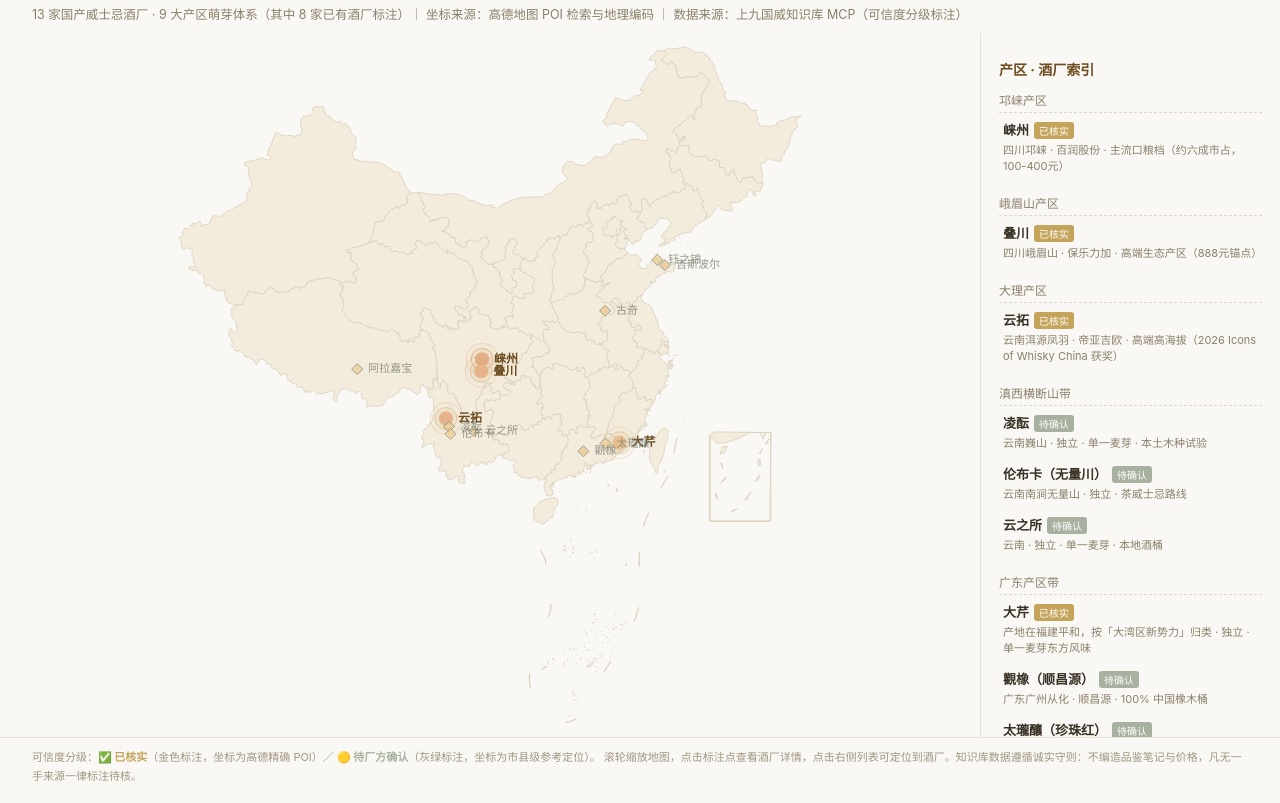
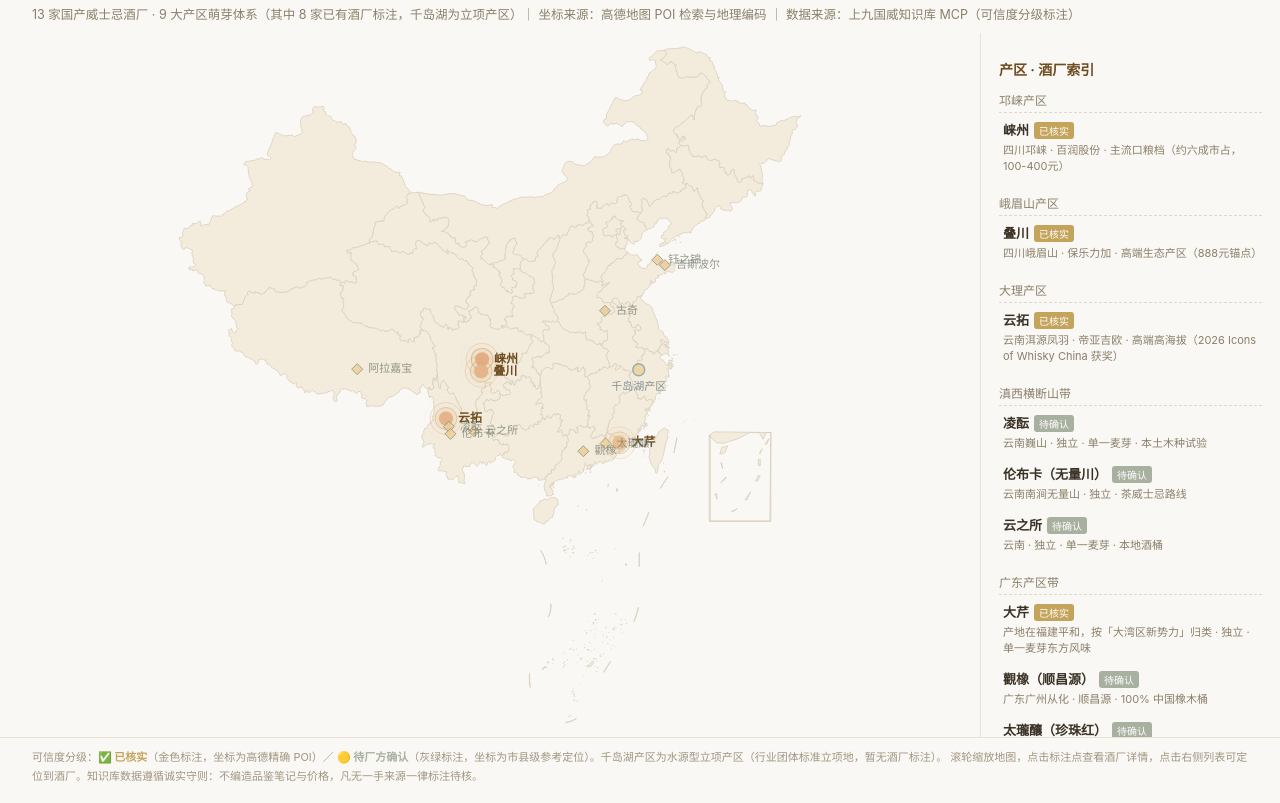
Before and after one commit to 1281227309-art/shangjiu, a website: page china_whisky_map.html in a window 1280 px wide. Shown: the part 56-859 px from the top of the page. Drawn offline with Linux system fonts and the light colour scheme.

Commit message:
feat(visual): 版图页补标注千岛湖产区（地图产区参考点 + 侧栏'产区立项中'条目，可点击居中）

```diff
--- a/china_whisky_map.html
+++ b/china_whisky_map.html
@@ -21,6 +21,7 @@
   .distillery-item:hover { background: #f1ead9; }
   .distillery-item .nm { font-weight: 600; color: #3a3226; }
   .distillery-item .meta { font-size: 11px; color: #8a7f6a; margin-top: 2px; }
+  .region-ref .distillery-item { color: #7f9096; }
   .badge-verified { display: inline-block; font-size: 10px; color: #fff; background: #c4a35a; border-radius: 3px; padding: 1px 5px; margin-left: 5px; }
   .badge-pending { display: inline-block; font-size: 10px; color: #fff; background: #a8b0a0; border-radius: 3px; padding: 1px 5px; margin-left: 5px; }
   .footer-note { font-size: 11px; color: #a09680; line-height: 1.7; padding: 10px 32px 18px; border-top: 1px solid #e8e2d5; }
@@ -31,14 +32,14 @@
 <body>
 <div class="header">
   <h1>中国威士忌版图 <span>｜ 上九国威知识库</span></h1>
-  <div class="sub">13 家国产威士忌酒厂 · 9 大产区萌芽体系（其中 8 家已有酒厂标注）｜ 坐标来源：高德地图 POI 检索与地理编码 ｜ 数据来源：上九国威知识库 MCP（可信度分级标注）</div>
+  <div class="sub">13 家国产威士忌酒厂 · 9 大产区萌芽体系（其中 8 家已有酒厂标注，千岛湖为立项产区）｜ 坐标来源：高德地图 POI 检索与地理编码 ｜ 数据来源：上九国威知识库 MCP（可信度分级标注）</div>
 </div>
 <div class="wrap">
   <div id="chart"><div class="map-note">地图加载中…</div></div>
   <div class="sidebar" id="sidebar"></div>
 </div>
 <div class="footer-note">
-  可信度分级：<b style="color:#c4a35a">✅ 已核实</b>（金色标注，坐标为高德精确 POI）／ <b style="color:#a8b0a0">🟡 待厂方确认</b>（灰绿标注，坐标为市县级参考定位）。
+  可信度分级：<b style="color:#c4a35a">✅ 已核实</b>（金色标注，坐标为高德精确 POI）／ <b style="color:#a8b0a0">🟡 待厂方确认</b>（灰绿标注，坐标为市县级参考定位）。千岛湖产区为水源型立项产区（行业团体标准立项地，暂无酒厂标注）。
   滚轮缩放地图，点击标注点查看酒厂详情，点击右侧列表可定位到酒厂。知识库数据遵循诚实守则：不编造品鉴笔记与价格，凡无一手来源一律标注待核。
 </div>
 <script>
@@ -59,6 +60,10 @@ var pending = [
   { name: "古奇 · 安徽亳州 · 古井贡×卡慕", value: [115.683257, 33.991547, 35], id: "guqi" },
   { name: "阿拉嘉宝 · 西藏拉萨 · 独立", value: [91.156635, 29.656707, 30], id: "alajiaobao" }
 ];
+var regionMarks = [
+  { name: "千岛湖产区", value: [119.02, 29.61], id: "qiandaohu", note: "水源型产区 · 行业团体标准立项地 · 暂无酒厂标注" }
+];
+var allMarks = verified.concat(pending).concat(regionMarks);
 var chartEl = document.getElementById("chart");
 
 if (typeof echarts === "undefined") {
@@ -92,6 +97,13 @@ if (typeof echarts === "undefined") {
             itemStyle: { color: "#a8b0a0", borderColor: "#8b917f", borderWidth: 1 },
             label: { show: true, formatter: function(p) { return p.name.split(" · ")[0]; }, position: "right", color: "#7a8070", fontSize: 11 },
             zlevel: 2
+          },
+          {
+            name: "产区参考", type: "scatter", coordinateSystem: "geo",
+            data: regionMarks, symbolSize: 12, symbol: "circle",
+            itemStyle: { color: "rgba(122,150,160,0.55)", borderColor: "#7fa3ab", borderWidth: 1.5 },
+            label: { show: true, formatter: function(p) { return p.name; }, position: "bottom", color: "#6a7c82", fontSize: 11 },
+            zlevel: 1
           }
         ]
       });
@@ -117,20 +129,25 @@ if (typeof echarts === "undefined") {
     guqi: { nm: "古奇（古井贡×卡慕）", meta: "安徽亳州 · 合资 · 草本威士忌路线", verified: false, region: "亳州产区" },
     alajiaobao: { nm: "阿拉嘉宝/香格里拉", meta: "西藏拉萨 · 独立 · 青稞威士忌 · 极端高海拔风土", verified: false, region: "青藏高原产区" }
   };
-  var regions = ["邛崃产区", "峨眉山产区", "大理产区", "滇西横断山带", "广东产区带", "胶东半岛产区", "亳州产区", "青藏高原产区"];
+  var regions = ["邛崃产区", "峨眉山产区", "大理产区", "滇西横断山带", "广东产区带", "胶东半岛产区", "亳州产区", "青藏高原产区", "千岛湖产区"];
   var sb = document.getElementById("sidebar");
   sb.innerHTML = "<h2>产区 · 酒厂索引</h2>" + regions.map(function(rg) {
     var items = Object.keys(distilleries).filter(function(k) { return distilleries[k].region === rg; });
+    if (items.length === 0) {
+      var rm = regionMarks.filter(function(m) { return m.name === rg; })[0];
+      var note = rm ? rm.note : "产区立项中 · 暂无酒厂标注";
+      return '<div class="region-group region-ref"><div class="region-name">' + rg + '</div><div class="distillery-item" data-id="' + (rm ? rm.id : "") + '"><span class="meta">' + note + '</span></div></div>';
+    }
     return '<div class="region-group"><div class="region-name">' + rg + "</div>" + items.map(function(k) {
       var d = distilleries[k];
       var badge = d.verified ? '<span class="badge-verified">已核实</span>' : '<span class="badge-pending">待确认</span>';
       return '<div class="distillery-item" data-id="' + k + '"><span class="nm">' + d.nm + "</span>" + badge + '<div class="meta">' + d.meta + "</div></div>";
     }).join("") + "</div>";
   }).join("");
-  document.querySelectorAll(".distillery-item").forEach(function(el) {
+  document.querySelectorAll(".distillery-item[data-id]").forEach(function(el) {
     el.addEventListener("click", function() {
       var id = el.getAttribute("data-id");
-      var pt = verified.concat(pending).filter(function(p) { return p.id === id; })[0];
+      var pt = allMarks.filter(function(p) { return p.id === id; })[0];
       if (pt) {
         chart.setOption({ geo: { center: [pt.value[0], pt.value[1]], zoom: 5 } });
       }
```
